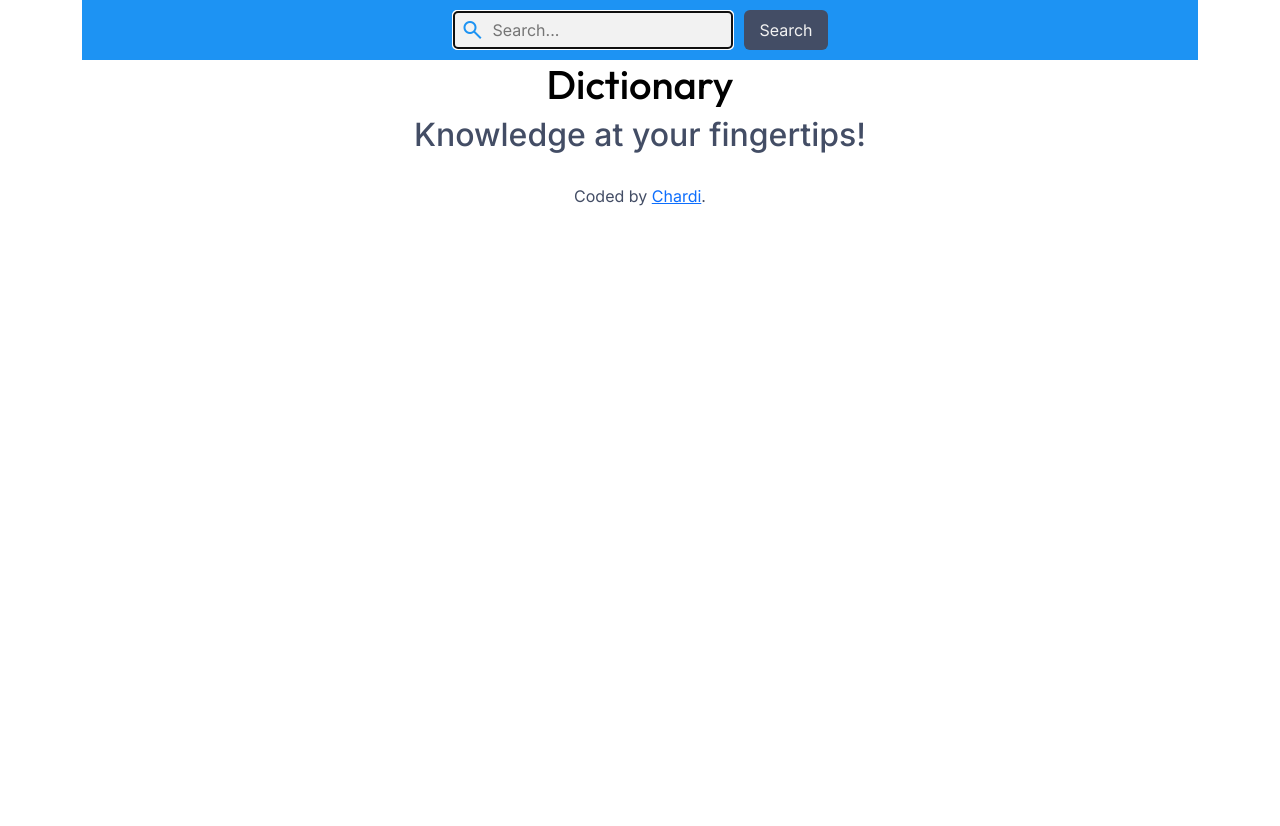
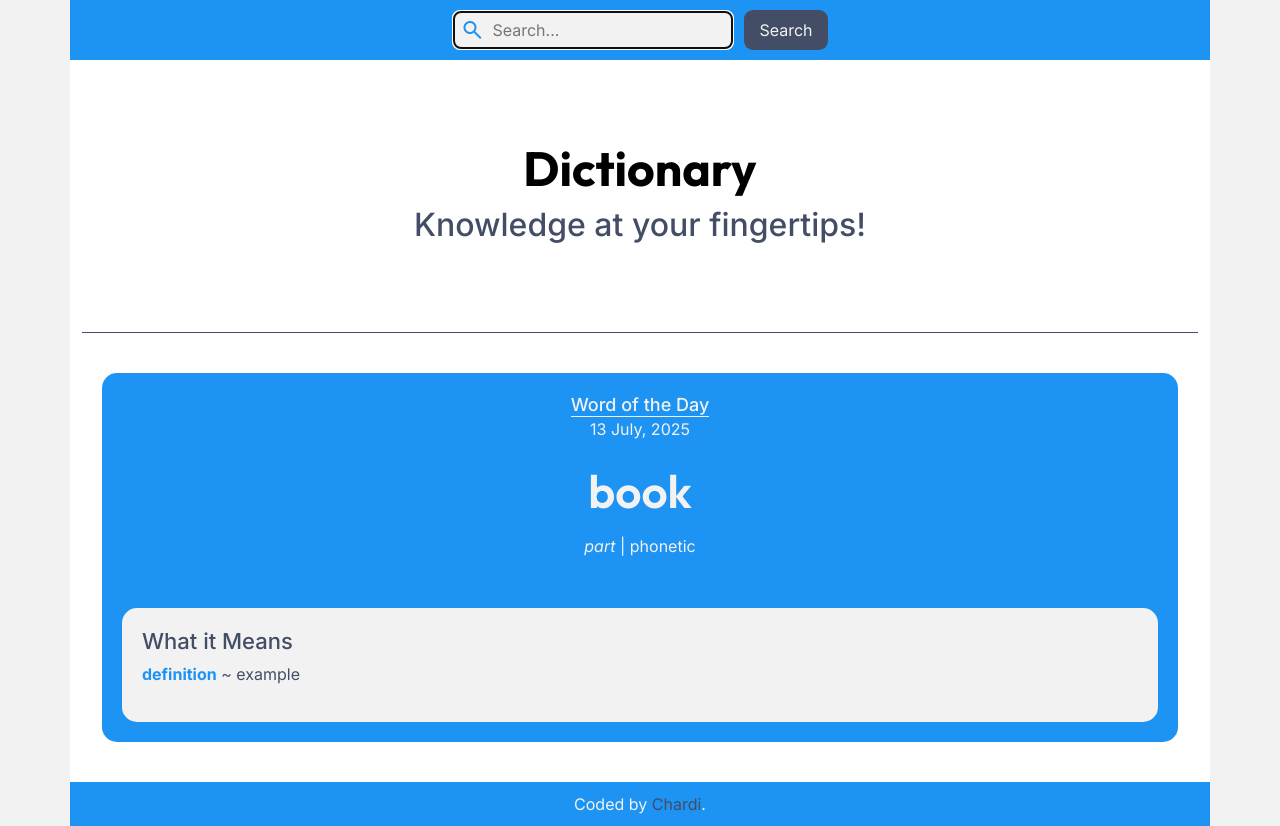
Before and after one commit to chardi90/dictionary, a React (Create React App) app: page / in a window 1280 px wide. Before the commit the page ends 800 px from the top, so only its background shows below. Built offline with nearby package versions, Linux system fonts and the light colour scheme.

Commit message:
Styled splash page
- Created word of the day box & hard coded content
- Styled margins and padding for container, sections, header and footer

```diff
--- a/src/App.css
+++ b/src/App.css
@@ -1,11 +1,51 @@
 header {
   background-color: var(--main-colour);
-  padding: 10px;
+  margin-left: -12px;
+  margin-right: -12px;
+  padding: 10px 40px;
+}
+
+h5 {
+  border-bottom: 1px solid var(--grey-background);
+  display: inline-block;
+  font-size: 18px;
+  font-style: normal;
+  margin: 0;
+  padding: 0;
+}
+
+h6 {
+  font-family: "Outfit", sans-serif;
+  font-optical-sizing: auto;
+  font-size: 46px;
+  font-style: normal;
+  font-weight: 600;
+  line-height: 1.5;
+}
+
+p strong {
+  color: var(--main-colour);
+  font-weight: bold;
 }
 
 footer {
+  color: var(--grey-background);
+  background-color: var(--main-colour);
+  margin-left: -12px;
+  margin-right: -12px;
+  padding: 10px 40px;
   text-align: center;
-  margin: 30px 0;
+}
+
+footer a {
+  color: var(--greyed-colour);
+  text-decoration: none;
+  text-transform: 200ms all ease-in-out;
+}
+
+footer a:hover {
+  color: var(--grey-background);
+  text-decoration: underline;
 }
 
 .App-header {
@@ -13,3 +53,33 @@ footer {
   justify-content: center;
   align-items: center;
 }
+
+.Dictionary-title {
+  border-bottom: 1px solid var(--greyed-colour);
+  padding: 80px 40px;
+}
+
+.word-of-day {
+  padding: 40px 20px;
+}
+
+.word-of-day .day-wrapper {
+  background-color: var(--main-colour);
+  border-radius: 15px;
+  color: var(--grey-background);
+  padding: 20px 20px;
+  text-align: center;
+}
+
+.word-of-day .word-wrapper {
+  background-color: var(--grey-background);
+  color: var(--greyed-colour);
+  border-radius: 15px;
+  margin-top: 50px;
+  padding: 20px 20px;
+  text-align: left;
+}
+
+.word-of-day h2 {
+  font-size: 22px;
+}
--- a/src/App.js
+++ b/src/App.js
@@ -20,8 +20,28 @@ export default function App() {
         <main>
           {!results && (
             <>
-              <h1 className="text-center">Dictionary</h1>
-              <h2 className="text-center">Knowledge at your fingertips!</h2>
+              <div>
+                <div className="Dictionary-title">
+                  <h1 className="text-center">Dictionary</h1>
+                  <h2 className="text-center">Knowledge at your fingertips!</h2>
+                </div>
+                <div className="word-of-day">
+                  <div className="day-wrapper">
+                    <h5>Word of the Day</h5>
+                    <p>13 July, 2025</p>
+                    <h6>book</h6>
+                    <p>
+                      <em>part</em> | phonetic
+                    </p>
+                    <div className="word-wrapper">
+                      <h2>What it Means</h2>
+                      <p>
+                        <strong>definition</strong> ~ example
+                      </p>
+                    </div>
+                  </div>
+                </div>
+              </div>
             </>
           )}
           <Dictionary results={results} />
--- a/src/SearchForm.css
+++ b/src/SearchForm.css
@@ -4,7 +4,7 @@
 
 .search-form input {
   border: none;
-  border-radius: 6px;
+  border-radius: 9px;
   font-size: 16px;
   padding: 8px;
 }
--- a/src/index.css
+++ b/src/index.css
@@ -6,6 +6,7 @@
 }
 
 body {
+  background-color: var(--grey-background);
   color: var(--greyed-colour);
   margin: 0;
   font-family: "Inter", sans-serif;
@@ -17,5 +18,11 @@ h1 {
   color: var(--dark-text-colour);
   font-family: "Outfit", sans-serif;
   font-optical-sizing: auto;
+  font-size: 48px;
   font-style: normal;
+  font-weight: 700;
 }
+
+.container {
+  background-color: #fff;
+}
```
